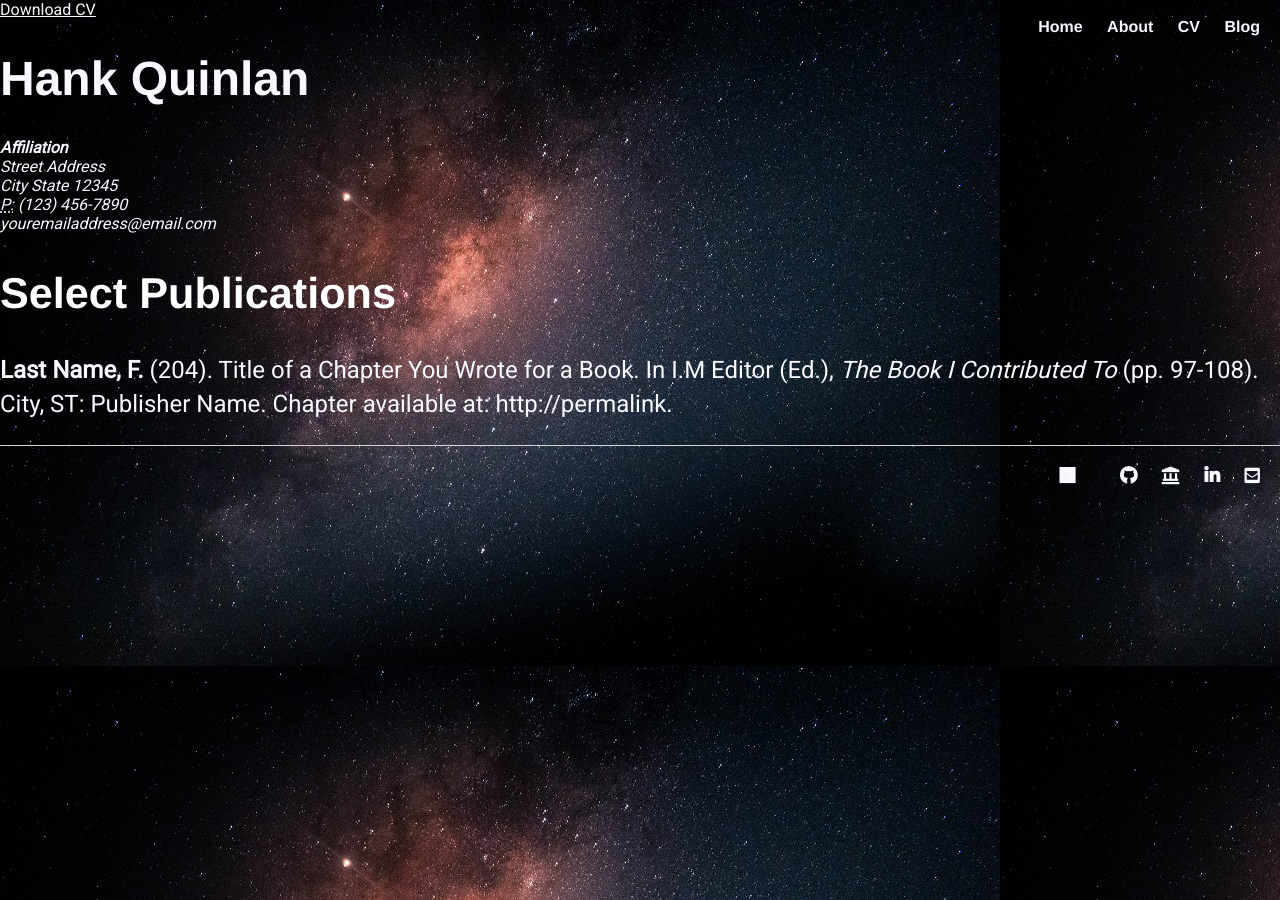
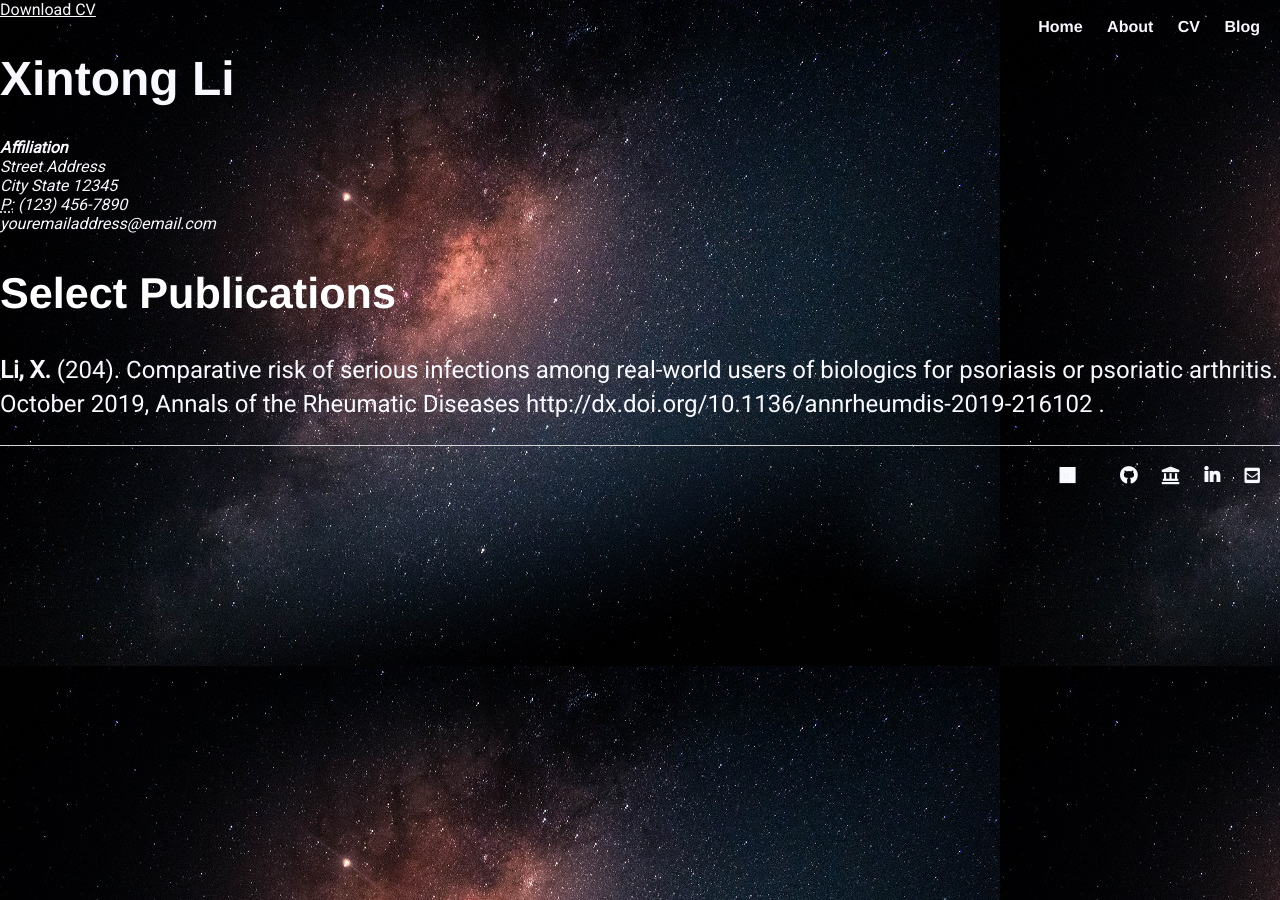
Before and after one commit to Xintong-Li-ZnCu/Xintong-Li-ZnCu.github.io, a Jekyll site: the page built from cv/index.html, in a window 1280 px wide. Built offline with Jekyll 4.4.1, drawn with Linux system fonts in a browser that asks for light colours; nearby versions of some CDN libraries; a style sheet for code colours, icons or effects is not loaded.

Commit message:
Update index.html

```diff
--- a/cv/index.html
+++ b/cv/index.html
@@ -1,11 +1,11 @@
 ---
 layout: default
-title: CV of Your Name
+title: CV of Xintong Li
 ---
 
 	<div class="cv">
 		<a href="#" class="download" title="Download CV as PDF">Download CV</a>
-					<h1>Hank Quinlan</h1>
+					<h1>Xintong Li</h1>
 					<address>
 					<strong>Affiliation</strong><br>
 					Street Address<br>
@@ -16,7 +16,8 @@ title: CV of Your Name
 
 					<h2>Select Publications</h2>
 
-					<p><strong>Last Name, F.</strong> (204). Title of a Chapter You Wrote for a Book. In I.M Editor (Ed.), <em>The Book I Contributed To</em> (pp. 97-108). City, ST: Publisher Name. Chapter available at: <a href="#">http://permalink</a>.
+					<p><strong>Li, X.</strong> (204). Comparative risk of serious infections among real-world users of biologics for psoriasis or psoriatic arthritis.
+October 2019, Annals of the Rheumatic Diseases <a href="#">http://dx.doi.org/10.1136/annrheumdis-2019-216102 </a>.
 
 
 	</div>
```
